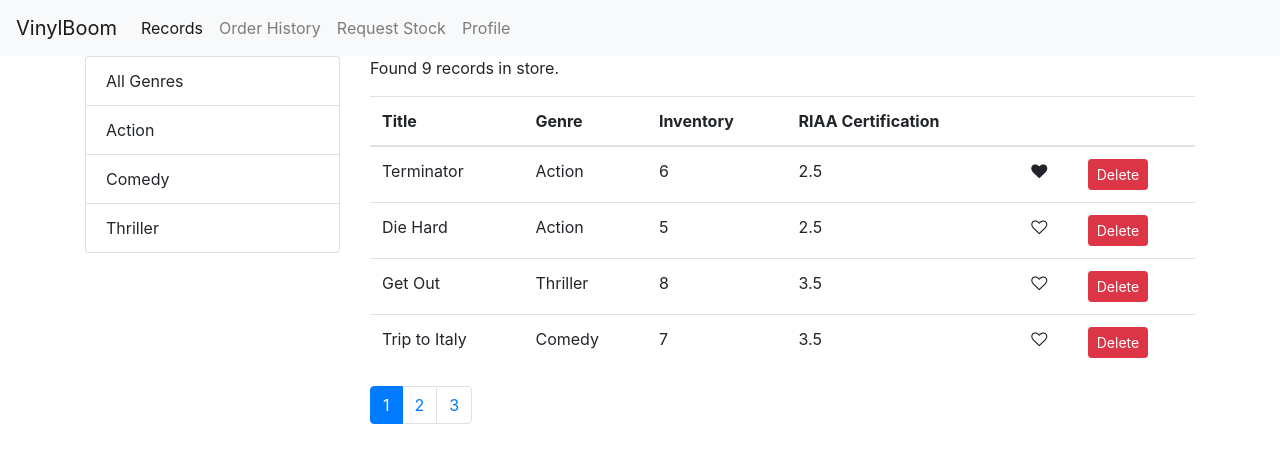
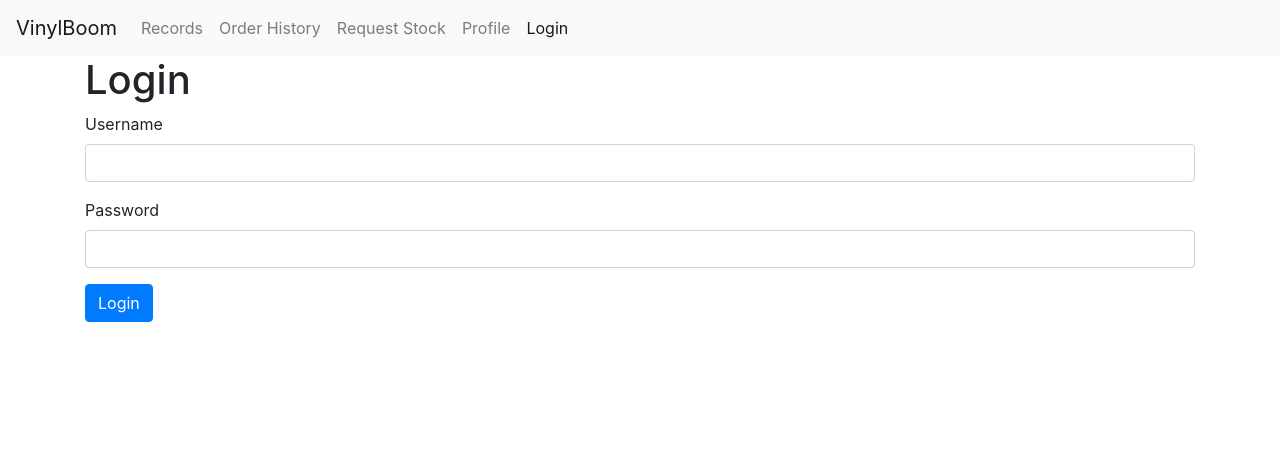
Before and after one commit to raihanmorshed/VinylBoom, a React (Create React App) app: page /login in a window 1280 px wide. Before the commit this address led to /records. Shown: the top 462 px of the page. Built offline with nearby package versions, Linux system fonts and the light colour scheme.

Commit message:
login password buttons added

```diff
--- a/src/App.js
+++ b/src/App.js
@@ -6,6 +6,7 @@
 import RequestStock from "./Components/RequestStock";
 import NotFound from "./Components/NotFound";
 import NavBar from "./Components/NavBar";
+import LoginForm from "./Components/LoginForm";
 // import logo from "./logo.svg";
 import "./App.css";
 
@@ -17,6 +18,7 @@
         <NavBar />
         <main className="container">
           <Switch>
+            <Route path="/login" component={LoginForm}></Route>
             <Route path="/records" component={Records}></Route>
             <Route path="/profile" component={Profile}></Route>
             <Route path="/requeststock" component={RequestStock}></Route>
--- /dev/null
+++ b/src/Components/LoginForm.jsx
@@ -0,0 +1,24 @@
+import React, { Component } from "react";
+
+class LoginForm extends Component {
+  render() {
+    return (
+      <div>
+        <h1>Login</h1>
+        <form>
+          <div className="form-group">
+            <label htmlFor="username">Username</label>
+            <input id="username" type="text" className="form-control" />
+          </div>
+          <div className="form-group">
+            <label htmlFor="password">Password</label>
+            <input id="password" type="text" className="form-control" />
+          </div>
+          <button className="btn btn-primary">Login</button>
+        </form>
+      </div>
+    );
+  }
+}
+
+export default LoginForm;
--- a/src/Components/NavBar.jsx
+++ b/src/Components/NavBar.jsx
@@ -41,6 +41,11 @@
               Profile
             </NavLink>
           </li>
+          <li className="nav-item">
+            <NavLink className="nav-link" to="/login">
+              Login
+            </NavLink>
+          </li>
         </ul>
       </div>
     </nav>
```
